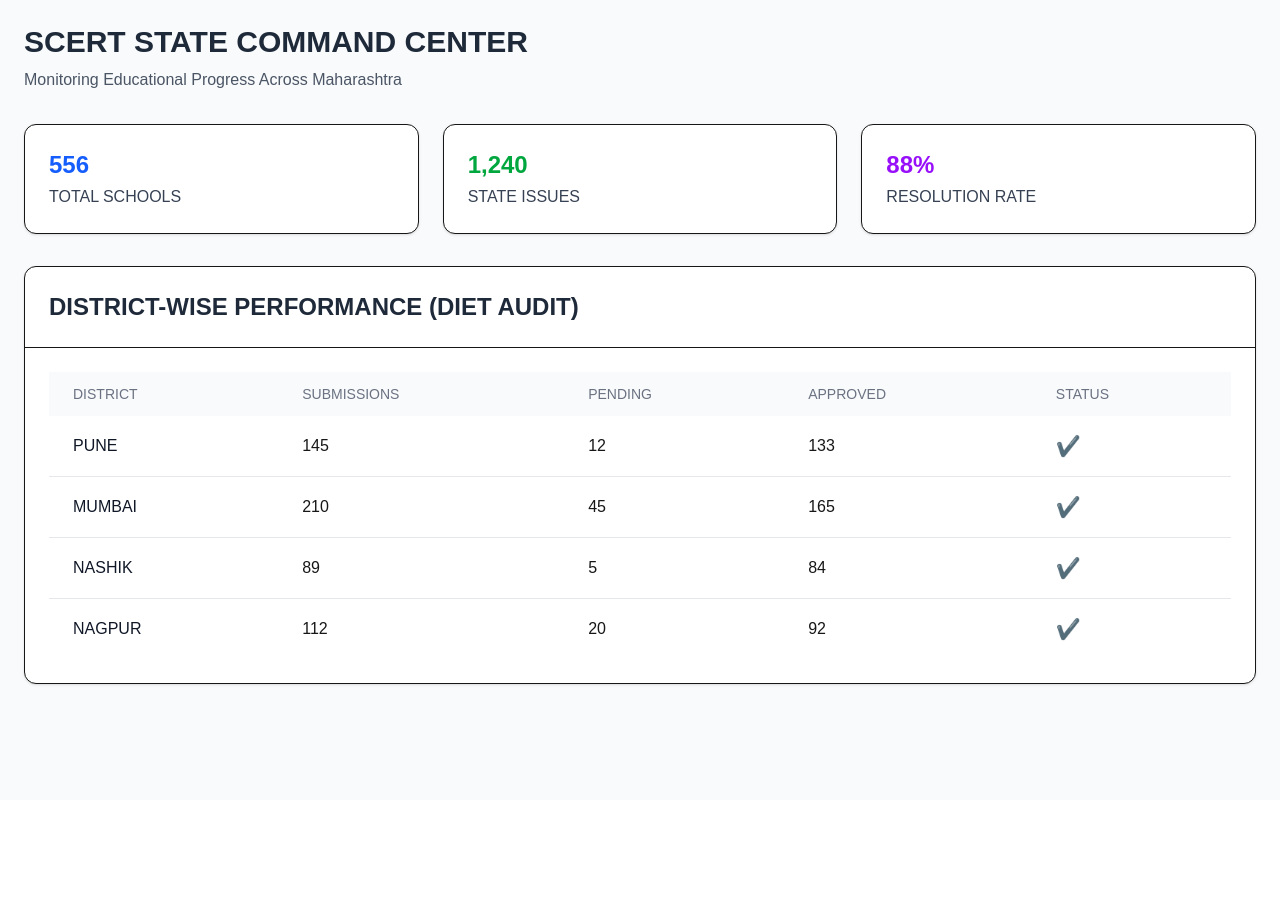
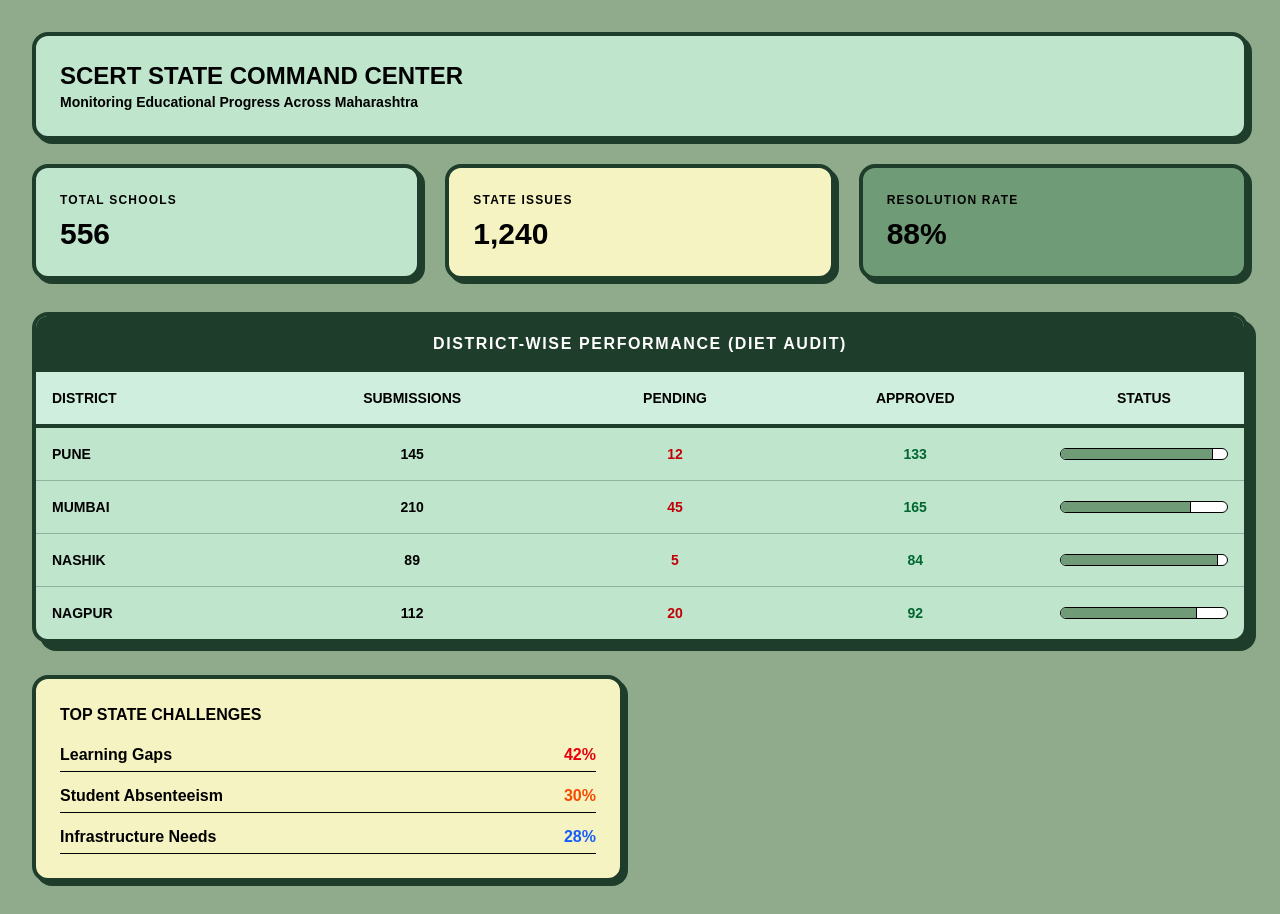
Before and after one commit to warisha-f1/MergeEd, a Next.js app in the folder frontend/: page /admin/scert in a window 1280 px wide. Before the commit the page ends 800 px from the top, so only its background shows below. Built offline with nearby package versions, Linux system fonts and the light colour scheme.

Commit message:
Update page.tsx

```diff
--- a/frontend/app/admin/scert/page.tsx
+++ b/frontend/app/admin/scert/page.tsx
@@ -1,73 +1,94 @@
-// app/admin/page.tsx
 "use client";
+import { useState } from "react";
 
-export default function AdminPage() {
-  const districts = [
-    { name: "PUNE", submissions: 145, pending: 12, approved: 133, status: "✔️" },
-    { name: "MUMBAI", submissions: 210, pending: 45, approved: 165, status: "✔️" },
-    { name: "NASHIK", submissions: 89, pending: 5, approved: 84, status: "✔️" },
-    { name: "NAGPUR", submissions: 112, pending: 20, approved: 92, status: "✔️" },
+export default function ScertDashboard() {
+  const [districts] = useState([
+    { name: "Pune", total: 145, pending: 12, approved: 133 },
+    { name: "Mumbai", total: 210, pending: 45, approved: 165 },
+    { name: "Nashik", total: 89, pending: 5, approved: 84 },
+    { name: "Nagpur", total: 112, pending: 20, approved: 92 },
+  ]);
+
+  const stats = [
+    { label: "Total Schools", value: "556", color: "bg-[#bfe6cc]" },
+    { label: "State Issues", value: "1,240", color: "bg-[#F6F3C2]" },
+    { label: "Resolution Rate", value: "88%", color: "bg-[#6f9b77]" },
   ];
 
   return (
-    <div className="min-h-screen bg-gray-50 p-6">
-      {/* Header */}
-      <header className="mb-8">
-        <h1 className="text-3xl font-bold text-gray-800">SCERT STATE COMMAND CENTER</h1>
-        <p className="text-gray-600 mt-2">Monitoring Educational Progress Across Maharashtra</p>
-      </header>
-
-      {/* Stats Cards */}
-      <div className="grid grid-cols-1 md:grid-cols-3 gap-6 mb-8">
-        <div className="bg-white p-6 rounded-xl shadow border">
-          <div className="text-2xl font-bold text-blue-600">556</div>
-          <div className="text-gray-700 font-medium mt-1">TOTAL SCHOOLS</div>
+    <main className="min-h-screen bg-[#90AB8B] p-4 md:p-8 text-black">
+      {/* --- HEADER --- */}
+      <div className="mb-6 rounded-2xl border-[4px] border-[#1f3d2b] bg-[#bfe6cc] p-6 shadow-[4px_4px_0px_0px_#1f3d2b]">
+        <h1 className="text-2xl font-black uppercase">SCERT State Command Center</h1>
+        <p className="font-bold text-sm">Monitoring Educational Progress Across Maharashtra</p>
       </div>
 
-        <div className="bg-white p-6 rounded-xl shadow border">
-          <div className="text-2xl font-bold text-green-600">1,240</div>
-          <div className="text-gray-700 font-medium mt-1">STATE ISSUES</div>
+      {/* --- QUICK STATS --- */}
+      <div className="grid grid-cols-1 md:grid-cols-3 gap-6 mb-8">
+        {stats.map((stat, i) => (
+          <div key={i} className={`${stat.color} border-[4px] border-[#1f3d2b] p-6 rounded-2xl shadow-[4px_4px_0px_0px_#1f3d2b]`}>
+            <p className="text-xs font-black uppercase tracking-widest">{stat.label}</p>
+            <p className="text-3xl font-black mt-2">{stat.value}</p>
+          </div>
+        ))}
       </div>
 
-        <div className="bg-white p-6 rounded-xl shadow border">
-          <div className="text-2xl font-bold text-purple-600">88%</div>
-          <div className="text-gray-700 font-medium mt-1">RESOLUTION RATE</div>
+      {/* --- DISTRICT MONITORING TABLE --- */}
+      <div className="rounded-2xl border-[4px] border-[#1f3d2b] bg-[#bfe6cc] overflow-hidden shadow-[8px_8px_0px_0px_#1f3d2b]">
+        <div className="p-4 bg-[#1f3d2b] text-white font-black text-center tracking-widest uppercase">
+          District-Wise Performance (DIET Audit)
         </div>
-      </div>
-
-      {/* District Table */}
-      <div className="bg-white rounded-xl shadow border">
-        <div className="p-6 border-b">
-          <h2 className="text-2xl font-bold text-gray-800">DISTRICT-WISE PERFORMANCE (DIET AUDIT)</h2>
-        </div>
-
-        <div className="overflow-x-auto p-6">
-          <table className="min-w-full">
-            <thead className="bg-gray-50">
+        <table className="w-full text-sm">
+          <thead className="bg-[#cfeedd] border-b-[4px] border-[#1f3d2b]">
             <tr>
-                <th className="px-6 py-3 text-left text-sm font-medium text-gray-500">DISTRICT</th>
-                <th className="px-6 py-3 text-left text-sm font-medium text-gray-500">SUBMISSIONS</th>
-                <th className="px-6 py-3 text-left text-sm font-medium text-gray-500">PENDING</th>
-                <th className="px-6 py-3 text-left text-sm font-medium text-gray-500">APPROVED</th>
-                <th className="px-6 py-3 text-left text-sm font-medium text-gray-500">STATUS</th>
+              <th className="p-4 text-left font-black">DISTRICT</th>
+              <th className="p-4 text-center font-black">SUBMISSIONS</th>
+              <th className="p-4 text-center font-black">PENDING</th>
+              <th className="p-4 text-center font-black">APPROVED</th>
+              <th className="p-4 text-center font-black">STATUS</th>
             </tr>
           </thead>
-            <tbody className="divide-y divide-gray-200">
-              {districts.map((district, index) => (
-                <tr key={index} className="hover:bg-gray-50">
-                  <td className="px-6 py-4 font-medium text-gray-900">{district.name}</td>
-                  <td className="px-6 py-4">{district.submissions.toLocaleString()}</td>
-                  <td className="px-6 py-4">{district.pending.toLocaleString()}</td>
-                  <td className="px-6 py-4">{district.approved.toLocaleString()}</td>
-                  <td className="px-6 py-4">
-                    <span className="text-green-600 text-xl">{district.status}</span>
+          <tbody>
+            {districts.map((d, i) => (
+              <tr key={i} className="border-t border-[#1f3d2b]/30">
+                <td className="p-4 font-black uppercase">{d.name}</td>
+                <td className="p-4 text-center font-bold">{d.total}</td>
+                <td className="p-4 text-center font-bold text-red-700">{d.pending}</td>
+                <td className="p-4 text-center font-bold text-green-800">{d.approved}</td>
+                <td className="p-4 text-center">
+                  <div className="w-full bg-white rounded-full h-3 border border-black overflow-hidden">
+                    <div
+                      className="bg-[#6f9b77] h-full border-r border-black"
+                      style={{ width: `${(d.approved / d.total) * 100}%` }}
+                    ></div>
+                  </div>
                 </td>
               </tr>
             ))}
           </tbody>
         </table>
       </div>
+
+      {/* --- STATE-WIDE CHALLENGE SUMMARY --- */}
+      <div className="mt-8 grid grid-cols-1 lg:grid-cols-2 gap-8">
+        <div className="bg-[#f6f3c2] border-[4px] border-[#1f3d2b] p-6 rounded-2xl shadow-[4px_4px_0px_0px_#1f3d2b]">
+          <h2 className="font-black mb-4 uppercase">Top State Challenges</h2>
+          <ul className="space-y-3">
+            <li className="flex justify-between font-bold border-b border-black pb-1">
+              <span>Learning Gaps</span>
+              <span className="text-red-600">42%</span>
+            </li>
+            <li className="flex justify-between font-bold border-b border-black pb-1">
+              <span>Student Absenteeism</span>
+              <span className="text-orange-600">30%</span>
+            </li>
+            <li className="flex justify-between font-bold border-b border-black pb-1">
+              <span>Infrastructure Needs</span>
+              <span className="text-blue-600">28%</span>
+            </li>
+          </ul>
         </div>
       </div>
+    </main>
   );
 }
```
Lines whose indentation alone changed are shown as unchanged.
